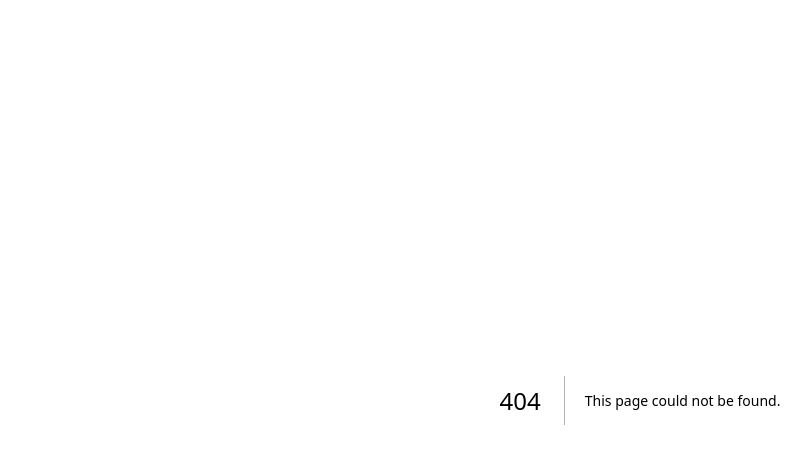
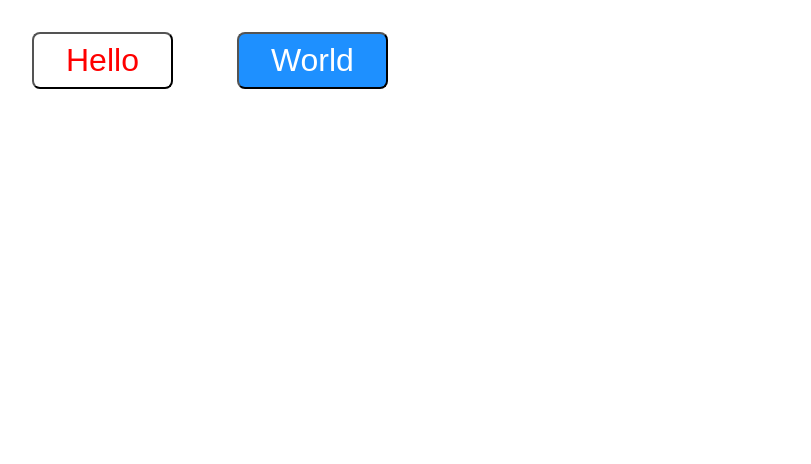
Before and after one commit to aaronsleepy/next-sample, a Next.js app: page /chap4/styled/props-sample in a window 1280 px wide. Before the commit this address had no page. Shown: the top 464 px of the page, without its empty margins (0-811 px from the left). Built offline with nearby package versions, Linux system fonts and the light colour scheme.

Commit message:
ui: props를 이용한 styled 예제

```diff
--- /dev/null
+++ b/pages/chap4/styled/props-sample.tsx
@@ -0,0 +1,39 @@
+import { NextPage } from "next"
+import styled from "styled-components"
+
+/**
+ * 스타일드 컴포넌트를 사용한 컴포넌트 구현
+ * - when: 부모 컴포넌트에 따라 CSS의 내용을 바꾸고 싶을 때
+ * - props 사용하기 예제
+ */
+type ButtonProps = {
+    color: string
+    backgroundColor: string
+}
+
+const Button = styled.button<ButtonProps>`
+    color: ${(props) => props.color};
+    background: ${(props) => props.backgroundColor};
+    border: 2px soild ${(props) => props.color};
+    font-size: 2em;
+    margin: 1em;
+    padding: 0.25em 1em;
+    border-radius: 8px;
+    cursor: pointer;
+`
+
+const Page: NextPage = () => {
+    return (
+        <div>
+            <Button backgroundColor="transparent" color="#FF0000">
+                Hello
+            </Button>
+
+            <Button backgroundColor="#1E90FF" color="White">
+                World
+            </Button>
+        </div>
+    )
+}
+
+export default Page
```
